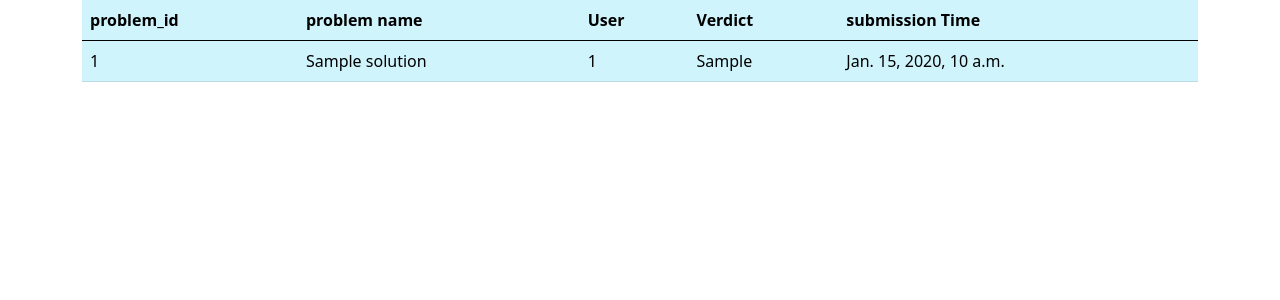
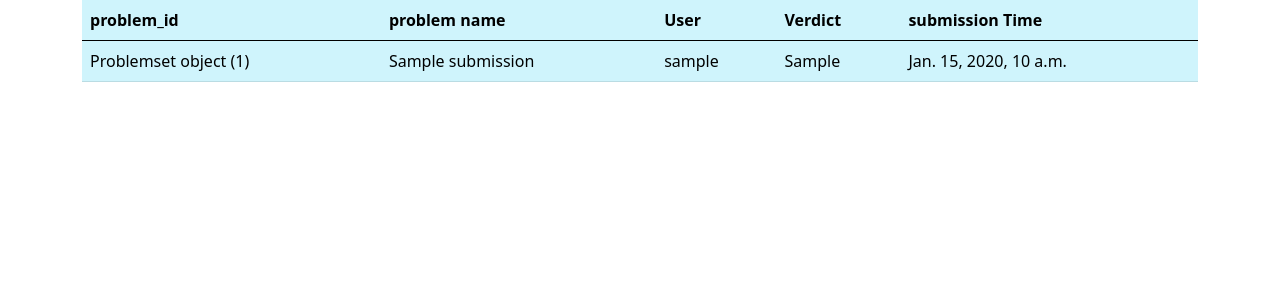
Before and after one commit to Toshendrabohra/online-judge, a Django app: page /leaderboard in a window 1280 px wide. Shown: the part 96-396 px from the top of the page. Run offline with Django 3.2, Linux system fonts and the light colour scheme; tables that the repository leaves empty hold one stand-in row (values such as "Sample post"); parts of the project's set-up code (start-up, migrations or seed data) failed here and were passed over; some libraries are stand-ins or nearby versions.

Commit message:
refractored models ~major

```diff
--- a/home/forms.py
+++ b/home/forms.py
@@ -1,9 +1,9 @@
 from django import forms
 from django.forms.models import ModelForm
-from .models import problemset,solutions,testcase
+from .models import Problemset,Submission,Testcase
 
 class UserSolution(ModelForm):
    # solution=forms.TField()
     class Meta:
-        model=solutions
-        fields=['usersolution']
+        model=Submission
+        fields=['user_submission']
--- a/home/models.py
+++ b/home/models.py
@@ -1,26 +1,41 @@
+from cgi import test
+from operator import truediv
 from django.db import models
 from django.db.models.fields import CharField, NullBooleanField,TextField
 from django.utils import timezone
 from django.contrib.auth.models import User
 # Create your models here.
-class problemset(models.Model):
-        problemid=models.IntegerField()
-        problemName=models.CharField(max_length=100)
+
+class Problemset(models.Model):
+        problem_id=models.BigAutoField(primary_key=True,default=1)
+        problem_name=models.CharField(max_length=100)
         difficulty=models.CharField(max_length=100)
         statement=models.TextField()
 
         def __int__(self):
-            return self.problemid
+                return self.problem_id
 
-class solutions(models.Model):
-        problemid=models.CharField(max_length=100)
-        userid=models.CharField(max_length=100)
+
+class Submission(models.Model):
+        submission_id=models.BigAutoField(primary_key=True)
+        user_id=models.ForeignKey(User,on_delete=models.CASCADE)
+        problem_id=models.ForeignKey(Problemset,on_delete=models.CASCADE)
         verdict=models.CharField(max_length=100)
-        submitTime=models.DateTimeField(default=timezone.now)
-        usersolution=models.TextField()
-        problemname=models.CharField(max_length=100)
+        submission_time=models.DateTimeField(default=timezone.now)
+        user_submission=models.TextField()
+        problem_name=models.CharField(max_length=100)
 
-class testcase(models.Model):
-        problemid=models.CharField(max_length=100)
+        def __int__(self):
+                return self.submission_id
+        class meta:
+                ordering = ('submission_time',)
+
+
+class Testcase(models.Model):
+        testcase_id=models.BigAutoField(primary_key=True)
+        problem_id=models.ForeignKey(Problemset,on_delete=models.CASCADE)
         input=models.TextField()
         output=models.TextField()
+
+        def __int__(self):
+                return self.testcase_id
--- a/home/urls.py
+++ b/home/urls.py
@@ -5,5 +5,6 @@ urlpatterns = [
     path("", views.index,name="home"),
     path("leaderboard", views.leaderboard,name="leaderboard"),
     path("problem_page/<int:pid>",views.problem_page,name="problem_page"),
-    path("submit/<int:pid>",views.submit,name="submit")
+    path("submit/<int:pid>",views.submit,name="submit"),
+    path('',include('users.urls')),
 ]
--- a/home/views.py
+++ b/home/views.py
@@ -3,9 +3,9 @@ from django.http.request import HttpRequest
 from django.http import Http404
 from django.shortcuts import render ,redirect
 from django.http import HttpResponse
-from django .contrib import messages
-from .models import problemset,solutions,testcase
-
+from django.contrib import messages
+from .models import Problemset,Submission,Testcase,User
+from django.contrib.auth.decorators import login_required
 from .forms import UserSolution
 import os
 import subprocess
@@ -14,12 +14,12 @@ import subprocess
 
 def index(request):
     context = {
-        'problems' : problemset.objects.all()
+        'problems' : Problemset.objects.all()
     }
     return render(request,'home/index.html',context)
 
 def leaderboard(request):
-     last =solutions.objects.all()
+     last =Submission.objects.all()
      latest = []
      for i in reversed(last):
         latest.append(i)
@@ -32,23 +32,36 @@ def leaderboard(request):
 
 def problem_page(request,pid):
     context ={
-        'prblm' :problemset.objects.get(problemid=pid)
+        'prblm' :Problemset.objects.get(problem_id=pid)
     }
     return render(request,'home/problem_page.html',context)
 
-def checker(id,code,input,output):
-    verdict="wa"
+@login_required
+def submit(request,pid):
+    if request.method == 'POST':
+         problem=Problemset.objects.get(problem_id=pid)
+         code = request.POST.get('user_submission')
+         current_user = User.objects.get(id=request.user.id)
+         verdict_="wa"
+         #checker(pid,code,current_user,problem.problem_id,code,Testcase.objects.get(problemid=problem.problemid).input, Testcase.objects.get(problemid=problem.problemid).output)
+         submission=Submission(problem_id=problem, user_id=current_user, verdict=verdict_, user_submission=code, problem_name=problem.problem_name)
+         submission.save()
+    return redirect('leaderboard')
+
+def checker(pid,code,current_user):
+
     os.chdir('newcpp')
-    file =open('maintry.cpp','w')
+    file=open('code.cpp','w')
     file.write(code)
     file.close()
+
     file_input = open('input.txt', 'w')
     file_input.write(input)
     file_input.close()
     file_output = open('output1.txt', 'w')
     file_output.write(output)
     file_output.close()
-    data, temp = os.pipe()
+    #container_name=
 
     # write to STDIN as a byte object(convert string
     # to bytes with encoding utf8)
@@ -67,13 +80,3 @@ def checker(id,code,input,output):
         verdict = "accepted"
     os.chdir('..')
     return verdict
-
-def submit(request,pid):
-    if request.method == 'POST':
-         problem=problemset.objects.get(problemid=pid)
-         code = request.POST.get('user_solution')
-         current_user = request. user
-         verdict_=checker(problem.problemid,code,testcase.objects.get(problemid=problem.problemid).input, testcase.objects.get(problemid=problem.problemid).output)
-         solution=solutions( problemid=problem.problemid,userid=current_user ,verdict=verdict_ ,usersolution=code,problemname=problem.problemName)
-         solution.save()
-    return redirect('leaderboard')
--- a/judge/settings.py
+++ b/judge/settings.py
@@ -122,7 +122,7 @@ USE_TZ = True
 # Static files (CSS, JavaScript, Images)
 # https://docs.djangoproject.com/en/3.2/howto/static-files/
 
-STATIC_URL = '/static/'
+STATIC_URL = 'static/'
 CRISPY_TEMPLATE_PACK= 'bootstrap4'
 # Default primary key field type
 # https://docs.djangoproject.com/en/3.2/ref/settings/#default-auto-field
--- a/judge/urls.py
+++ b/judge/urls.py
@@ -14,13 +14,9 @@ Including another URLconf
     2. Add a URL to urlpatterns:  path('blog/', include('blog.urls'))
 """
 from django.contrib import admin
-from django.contrib.auth import views as auth_views
 from django.urls import path,include
-from users import views as user_views
 urlpatterns = [
     path('admin/', admin.site.urls),
-    path('register/',user_views.register,name='register'),
-    path('login/',auth_views.LoginView.as_view(template_name="users/login.html"),name='login'),
-    path('logout/',auth_views.LogoutView.as_view(template_name='users/logout.html'),name='logout'),
+    path('',include('users.urls')),
     path('',include('home.urls'))
 ]
--- a/newcpp/output.txt
+++ /dev/null
@@ -1,3 +0,0 @@
-10
-12
-3
--- a/templates/home/base.html
+++ b/templates/home/base.html
@@ -48,7 +48,8 @@ border :1px solid black
     {%if user.is_authenticated %}
 
     <a class="navbar-brand" href={%url 'home'%} style="font-size:30px" >
-      <img src="https://coollogo.net/wp-content/uploads//2021/03/Waves-WAVES-logo.svg" alt="" width="40" height="34" class="d-inline-block align-text-top">
+      {% load static %}
+      <img src={% static "home/logo.jpg" %} alt="" width="40" height="34" class="d-inline-block align-text-top">
      Online judge
     </a>
 
--- a/templates/home/leaderboard.html
+++ b/templates/home/leaderboard.html
@@ -17,11 +17,11 @@
 
     {%for submission in submissions%}
      <tr>
-      <td scope="row">{{submission.problemid}}</td>
-      <td>{{submission.problemname}}</td>
-      <td>{{submission.userid}}</td>
+      <td scope="row">{{submission.problem_id}}</td>
+      <td>{{submission.problem_name}}</td>
+      <td>{{submission.user_id}}</td>
       <td>{{submission.verdict}}</td>
-      <td>{{submission.submitTime}}</td>
+      <td>{{submission.submission_time}}</td>
       </tr>
      {%endfor%}
 
```
Also changed, not shown: home/admin.py (+5 -4 lines), newcpp/input.txt (+0 -8 lines), newcpp/output1.txt (deleted, +0 -7 lines), templates/home/index.html (+4 -5 lines), templates/home/problem_page.html (+5 -5 lines), 3 other files.
